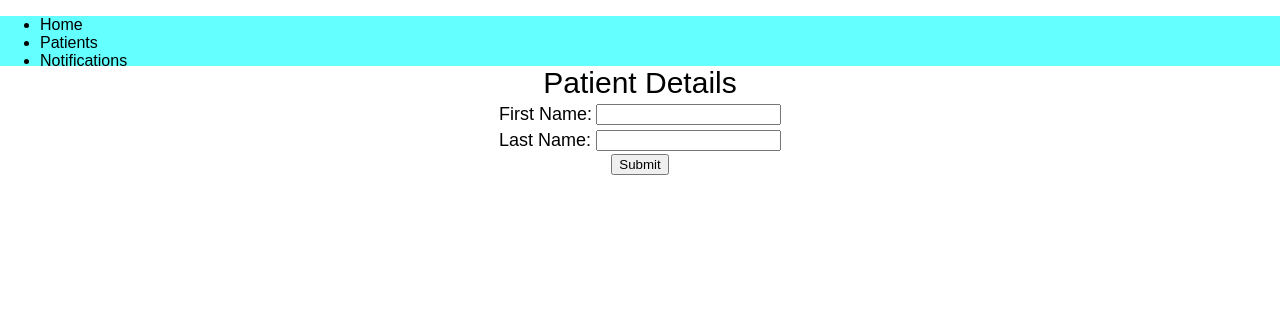
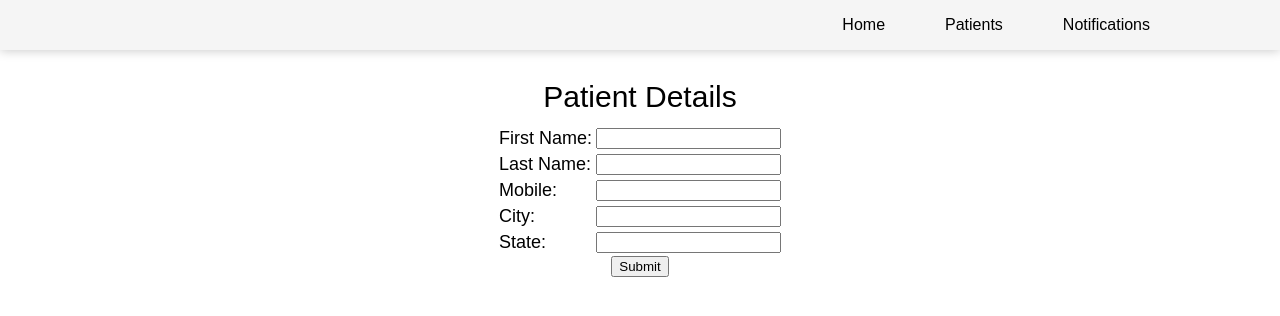
Before and after one commit to harshkanjariya/HealthCard, a plain HTML site: page web/home/index.html in a window 1280 px wide. Drawn offline with Linux system fonts and the light colour scheme; no server answers.

Commit message:
web patient fields

```diff
--- /dev/null
+++ b/web/home/index.css
@@ -0,0 +1,44 @@
+body{
+	font-family: sans-serif;
+	margin: 0px;
+}
+input:focus{
+	outline: none;
+	font-size: 18px;
+}
+#head{
+	font-size: 30px;
+	position: relative;
+	top: 80px;
+}
+table{
+	position: relative;
+	margin-top: 90px;
+}
+table tr td{
+	font-size: 18px;
+}
+header{
+	width: 100vw;
+	height: 50px;
+	background: whitesmoke;
+	position: fixed;
+	box-shadow: 0px 1px 10px #ccc;
+}
+header ul{
+	list-style-type: none;
+	position: fixed;
+	right: 0px;
+	margin: 0px 100px;
+}
+header ul li{
+	float: left;
+	height: 50px;
+	background: whitesmoke;
+	line-height: 50px;
+	padding: 0px 30px;
+	transition: 1s;
+}
+header ul li:hover{
+	background: white;
+}
--- a/web/home/index.html
+++ b/web/home/index.html
@@ -22,29 +22,7 @@
 			};
 			firebase.initializeApp(firebaseConfig);
 		</script>
-		<style media="screen">
-			body{
-				font-family: sans-serif;
-				margin: 0px;
-			}
-			input:focus{
-				outline: none;
-				font-size: 18px;
-			}
-			#head{
-				font-size: 30px;
-				margin-top: 20px;
-			}
-			table tr td{
-				font-size: 18px;
-			}
-			header{
-				width: 100vw;
-				height: 50px;
-				background: #64ffff;
-				margin-top: 0px;
-			}
-		</style>
+		<link rel="stylesheet" type="text/css" href="index.css">
 	</head>
 	<body>
 		<header>
@@ -66,6 +44,18 @@
 						<td>Last Name:</td>
 						<td><input type="text" name="ln"/></td>
 					</tr>
+					<tr>
+						<td>Mobile:</td>
+						<td><input type="text" name="mo"/></td>
+					</tr>
+					<tr>
+						<td>City:</td>
+						<td><input type="text" name="ct"/></td>
+					</tr>
+					<tr>
+						<td>State:</td>
+						<td><input type="text" name="st"/></td>
+					</tr>
 				</table>
 			</form>
 		<button onclick="submitdata()">Submit</button>
@@ -74,10 +64,22 @@
 			var db=firebase.database();
 			var ref=db.ref();
 			var form=document.forms[0];
+			var inittime=0;
+			ref.child('time').once('value').then(function(snap){
+				inittime=parseInt(snap.val());
+			});
 			function submitdata(argument){
 				var fn=form.fn.value;
 				var ln=form.ln.value;
-				ref.child('patient/'+new Date().getTime()).set({firstname:fn,lastname:ln});
+				var ct=form.ct.value;
+				var st=form.st.value;
+				var data={
+					firstname:fn,
+					lastname:ln,
+					city:ct,
+					state:st
+				};
+				ref.child('patient/'+(new Date().getTime()-inittime)).set(data);
 			}
 		</script>
 	</body>
```
